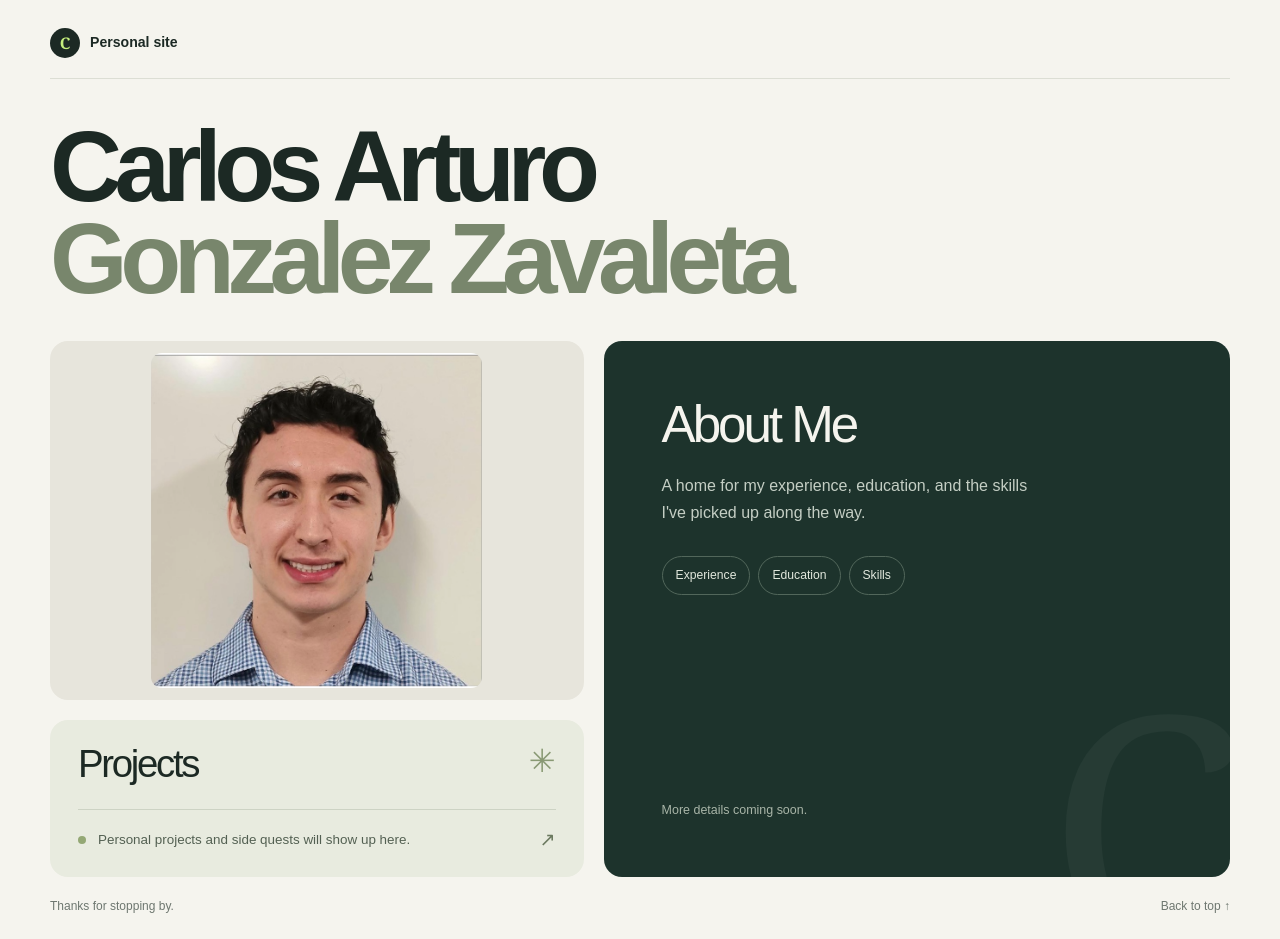
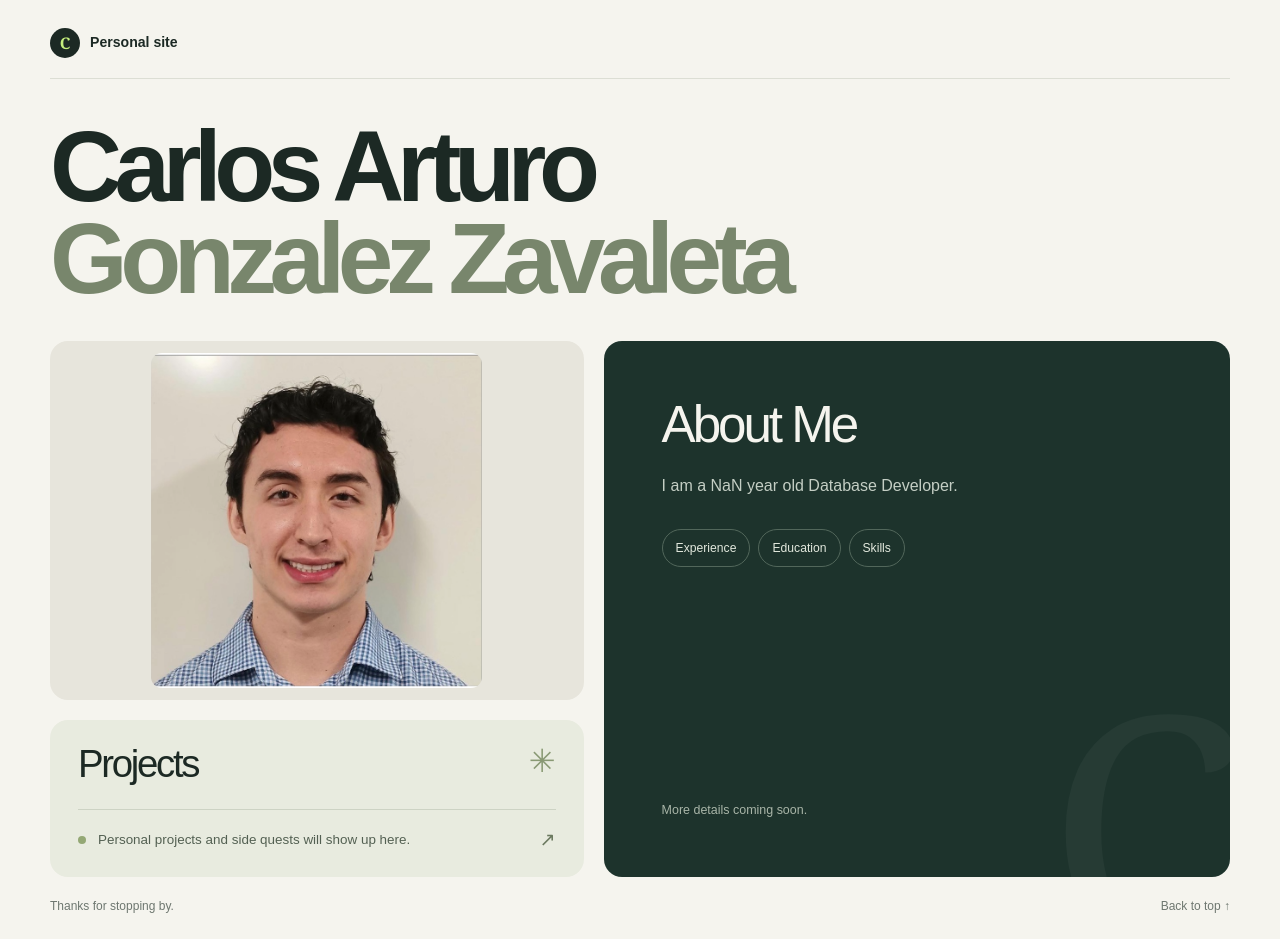
Before and after one commit to solrac031504/personal-website, a Next.js app in the folder personal-website/: page / in a window 1280 px wide. Built offline with nearby package versions, Linux system fonts and the light colour scheme.

Commit message:
Dynamic age

```diff
--- a/personal-website/src/app/page.tsx
+++ b/personal-website/src/app/page.tsx
@@ -1,4 +1,4 @@
-'use client'
+"use client"
 
 import Image from "next/image";
 import { useEffect, useState } from "react";
@@ -6,7 +6,17 @@ import { useEffect, useState } from "react";
 const birthday = new Date(process.env.NEXT_PUBLIC_BIRTHDAY!);
 
 export default function Home() {
-  const [isBirthday, setIsBirthday] = useState(false);
+  const [isBirthday, setIsBirthday] = useState<boolean>(false);
+  const [age, setAge] = useState<number>(0);
+
+  function getAge(dob: Date): number {
+    const today = new Date();
+
+    const yearDiff = today.getFullYear() - dob.getFullYear();
+    const monthDiff = today.getMonth() - dob.getMonth();
+
+    return (monthDiff < 0 || (monthDiff === 0 && today.getDate() < dob.getDate())) ? yearDiff - 1 : yearDiff;
+  }
 
   useEffect(() => {
     const today = new Date();
@@ -15,6 +25,8 @@ export default function Home() {
       birthday.getDate() === today.getDate() &&
         birthday.getMonth() === today.getMonth(),
     );
+
+    setAge(getAge(birthday))
   }, []);
 
   return (
@@ -63,8 +75,7 @@ export default function Home() {
         <section className="resume-card" id="resume" aria-labelledby="resume-title">
           <h2 id="resume-title">About Me</h2>
           <p className="resume-copy">
-            A home for my experience, education, and the skills I&apos;ve picked
-            up along the way.
+            I am a {age} year old Database Developer.
           </p>
           <div className="resume-topics" aria-label="Resume topics">
             <span>Experience</span>
```
